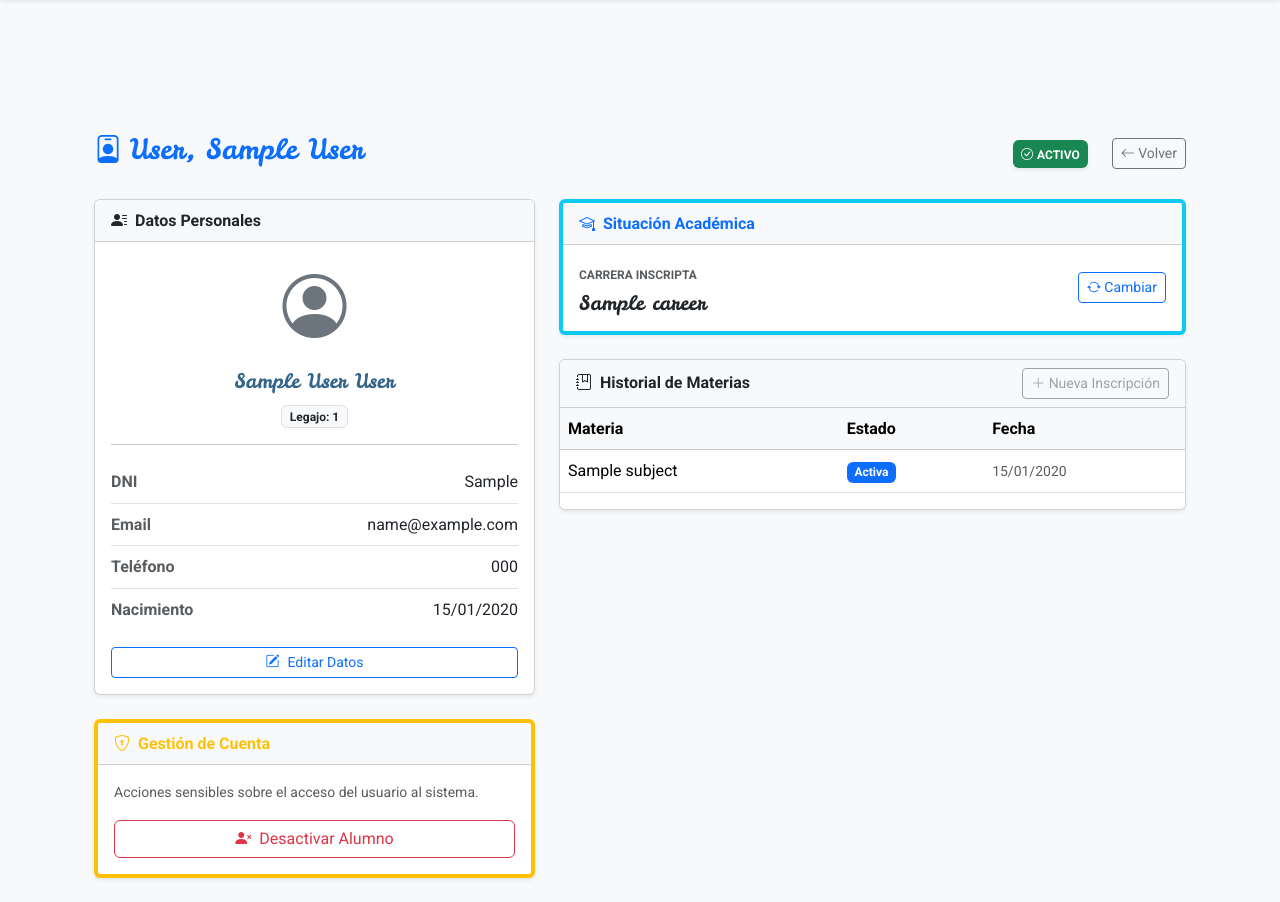
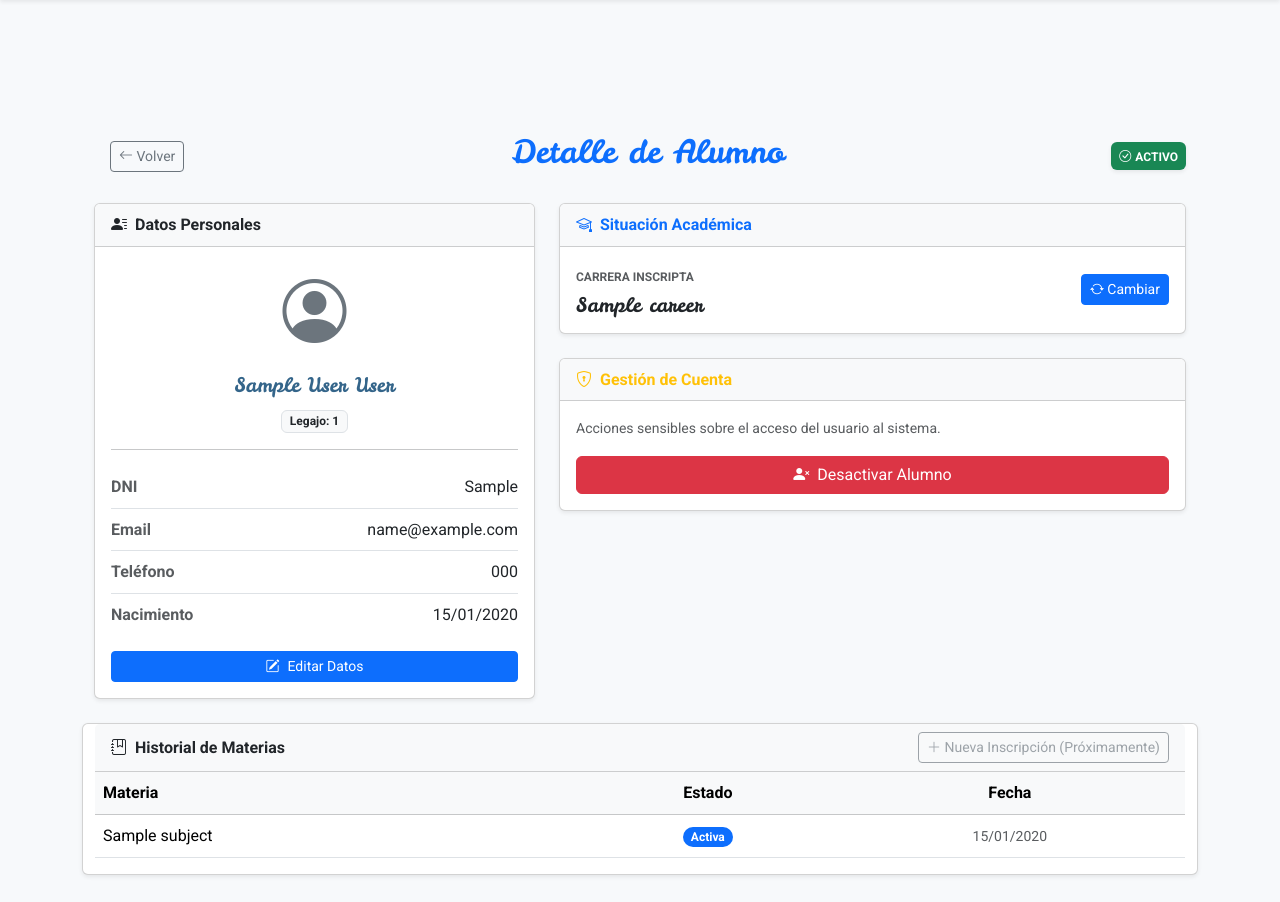
Before and after one commit to jazzzz0/sistema-gestion-academica, a Django app: page /students/1/ in a window 1280 px wide. Shown: the part 67-969 px from the top of the page. After the commit the page ends 943 px from the top, so only its background shows below. Run offline with Django 5.2, Linux system fonts and the light colour scheme; a user stored in the database is signed in; tables that the repository leaves empty hold one stand-in row (values such as "Sample post").

Commit message:
fix(ui): unificar estilos de templates de detalle (SGA-140)

```diff
--- a/students/templates/students/student_detail.html
+++ b/students/templates/students/student_detail.html
@@ -6,11 +6,13 @@
 <div class="container mt-4">
 
     <div class="d-flex justify-content-between align-items-center mb-4">
-        <h1 class="h3 text-primary">
-            <i class="bi bi-person-badge me-2"></i>{{ student.surname }}, {{ student.name }}
-        </h1>
 
-        <div class="d-flex align-items-center gap-2">
+            <a href="{% url 'students:student_list' %}" class="btn btn-outline-secondary btn-sm ms-3">
+                <i class="bi bi-arrow-left"></i> Volver
+            </a>
+
+            <h1 class="h2 text-primary">Detalle de Alumno</h1>
+
             {% if student.user.is_active %}
                 <span class="badge bg-success shadow-sm p-2">
                     <i class="bi bi-check-circle me-1"></i>ACTIVO
@@ -21,10 +23,6 @@
                 </span>
             {% endif %}
 
-            <a href="{% url 'students:student_list' %}" class="btn btn-outline-secondary btn-sm ms-3">
-                <i class="bi bi-arrow-left"></i> Volver
-            </a>
-        </div>
     </div>
 
     <div class="row">
@@ -64,7 +62,7 @@
 
                     {% if student.user.is_active %}
                     <div class="d-grid mt-3">
-                        <a href="{% url 'students:student_update' student.id %}" class="btn btn-outline-primary btn-sm">
+                        <a href="{% url 'students:student_update' student.id %}" class="btn btn-primary btn-sm">
                             <i class="bi bi-pencil-square me-2"></i>Editar Datos
                         </a>
                     </div>
@@ -72,7 +70,43 @@
                 </div>
             </div>
 
-            <div class="card mb-4 shadow-sm border-start border-4 border-warning">
+        </div>
+
+        <div class="col-md-7">
+
+            <div class="card mb-4 shadow-sm">
+                <div class="card-header bg-light fw-bold text-primary d-flex justify-content-between align-items-center">
+                    <span><i class="bi bi-mortarboard me-2"></i>Situación Académica</span>
+                </div>
+                <div class="card-body">
+                    <div class="row align-items-center">
+                        <div class="col-8">
+                            <small class="text-uppercase text-muted fw-bold" style="font-size: 0.75rem;">Carrera Inscripta</small>
+                            <h4 class="h5 mt-1 mb-0">
+                                {% if student.career %}
+                                    {{ student.career.name }}
+                                {% else %}
+                                    <span class="text-muted fst-italic">Sin carrera asignada</span>
+                                {% endif %}
+                            </h4>
+                        </div>
+                        <div class="col-4 text-end">
+                            {% if student.user.is_active %}
+                                <a href="{% url 'students:student_update_career' student.id %}"
+                                   class="btn {% if student.career %}btn-sm btn-primary{% else %}btn-primary pulse-animation{% endif %}">
+                                    {% if student.career %}
+                                        <i class="bi bi-arrow-repeat"></i> Cambiar
+                                    {% else %}
+                                        <i class="bi bi-plus-lg"></i> Asignar
+                                    {% endif %}
+                                </a>
+                            {% endif %}
+                        </div>
+                    </div>
+                </div>
+            </div>
+
+            <div class="card mb-4 shadow-sm">
                 <div class="card-header bg-light fw-bold text-warning">
                     <i class="bi bi-shield-lock me-2"></i>Gestión de Cuenta
                 </div>
@@ -85,7 +119,7 @@
                         {% csrf_token %}
 
                         {% if student.user.is_active %}
-                            <button type="submit" class="btn btn-outline-danger w-100"
+                            <button type="submit" class="btn btn-danger w-100"
                                     onclick="return confirm('¿Estás seguro? El alumno perderá acceso al sistema.');">
                                 <i class="bi bi-person-x-fill me-2"></i>Desactivar Alumno
                             </button>
@@ -98,56 +132,25 @@
                     </form>
                 </div>
             </div>
+
+
+
         </div>
 
-        <div class="col-md-7">
-
-            <div class="card mb-4 shadow-sm border-start border-4 border-info">
-                <div class="card-header bg-light fw-bold text-primary d-flex justify-content-between align-items-center">
-                    <span><i class="bi bi-mortarboard me-2"></i>Situación Académica</span>
-                </div>
-                <div class="card-body">
-                    <div class="row align-items-center">
-                        <div class="col-8">
-                            <small class="text-uppercase text-muted fw-bold" style="font-size: 0.75rem;">Carrera Inscripta</small>
-                            <h4 class="h5 mt-1 mb-0">
-                                {% if student.career %}
-                                    {{ student.career.name }}
-                                {% else %}
-                                    <span class="text-danger fst-italic">Sin carrera asignada</span>
-                                {% endif %}
-                            </h4>
-                        </div>
-                        <div class="col-4 text-end">
-                            {% if student.user.is_active %}
-                                <a href="{% url 'students:student_update_career' student.id %}"
-                                   class="btn {% if student.career %}btn-sm btn-outline-primary{% else %}btn-primary pulse-animation{% endif %}">
-                                    {% if student.career %}
-                                        <i class="bi bi-arrow-repeat"></i> Cambiar
-                                    {% else %}
-                                        <i class="bi bi-plus-lg"></i> Asignar
-                                    {% endif %}
-                                </a>
-                            {% endif %}
-                        </div>
-                    </div>
-                </div>
-            </div>
-
-            <div class="card shadow-sm mb-4">
+        <div class="card shadow-sm mb-4">
                 <div class="card-header bg-light fw-bold d-flex justify-content-between align-items-center">
                     <span><i class="bi bi-journal-bookmark me-2"></i>Historial de Materias</span>
-                    <button class="btn btn-sm btn-outline-secondary" disabled title="Próximamente">
-                        <i class="bi bi-plus-lg"></i> Nueva Inscripción
+                    <button class="btn btn-sm btn-outline-secondary" title="Próximamente" disabled>
+                        <i class="bi bi-plus-lg"></i> Nueva Inscripción (Próximamente)
                     </button>
                 </div>
 
                 {% if enrollments_page %}
                     <div class="table-responsive">
-                        <table class="table table-hover align-middle mb-0">
+                        <table class="table table-hover align-middle mb-0 text-center">
                             <thead class="table-light">
                                 <tr>
-                                    <th>Materia</th>
+                                    <th class="text-start">Materia</th>
                                     <th>Estado</th>
                                     <th>Fecha</th>
                                 </tr>
@@ -155,20 +158,20 @@
                             <tbody>
                                 {% for enrollment in enrollments_page %}
                                 <tr>
-                                    <td>{{ enrollment.subject.name }}</td>
-                                    <td>
+                                    <td class="text-start">{{ enrollment.subject.name }}</td>
+                                    <td class="text-center">
                                         {% if enrollment.status == 'aprobada' %}
-                                            <span class="badge bg-success">Aprobada</span>
+                                            <span class="badge bg-success rounded-pill">Aprobada</span>
                                         {% elif enrollment.status == 'activa' %}
-                                            <span class="badge bg-primary">Activa</span>
+                                            <span class="badge bg-primary rounded-pill">Activa</span>
                                         {% elif enrollment.status == 'regular' %}
-                                            <span class="badge bg-info text-dark">Regular</span>
+                                            <span class="badge bg-info text-dark rounded-pill">Regular</span>
                                         {% elif enrollment.status == 'reprobada' %}
-                                            <span class="badge bg-danger">Reprobada</span>
+                                            <span class="badge bg-danger rounded-pill">Reprobada</span>
                                         {% elif enrollment.status == 'baja' %}
-                                            <span class="badge bg-dark">Baja</span>
+                                            <span class="badge bg-dark rounded-pill">Baja</span>
                                         {% else %}
-                                            <span class="badge bg-secondary">{{ enrollment.get_status_display }}</span>
+                                            <span class="badge bg-secondary rounded-pill">{{ enrollment.get_status_display }}</span>
                                         {% endif %}
                                     </td>
                                     <td class="text-muted small">{{ enrollment.enrolled_at|date:"d/m/Y" }}</td>
@@ -189,8 +192,6 @@
                     </div>
                 {% endif %}
             </div>
-
-        </div>
     </div>
 </div>
 {% endblock %}
```
Also changed, not shown: careers/templates/careers/career_detail.html (+57 -59 lines), subjects/templates/subjects/subject_detail.html (+82 -41 lines).
